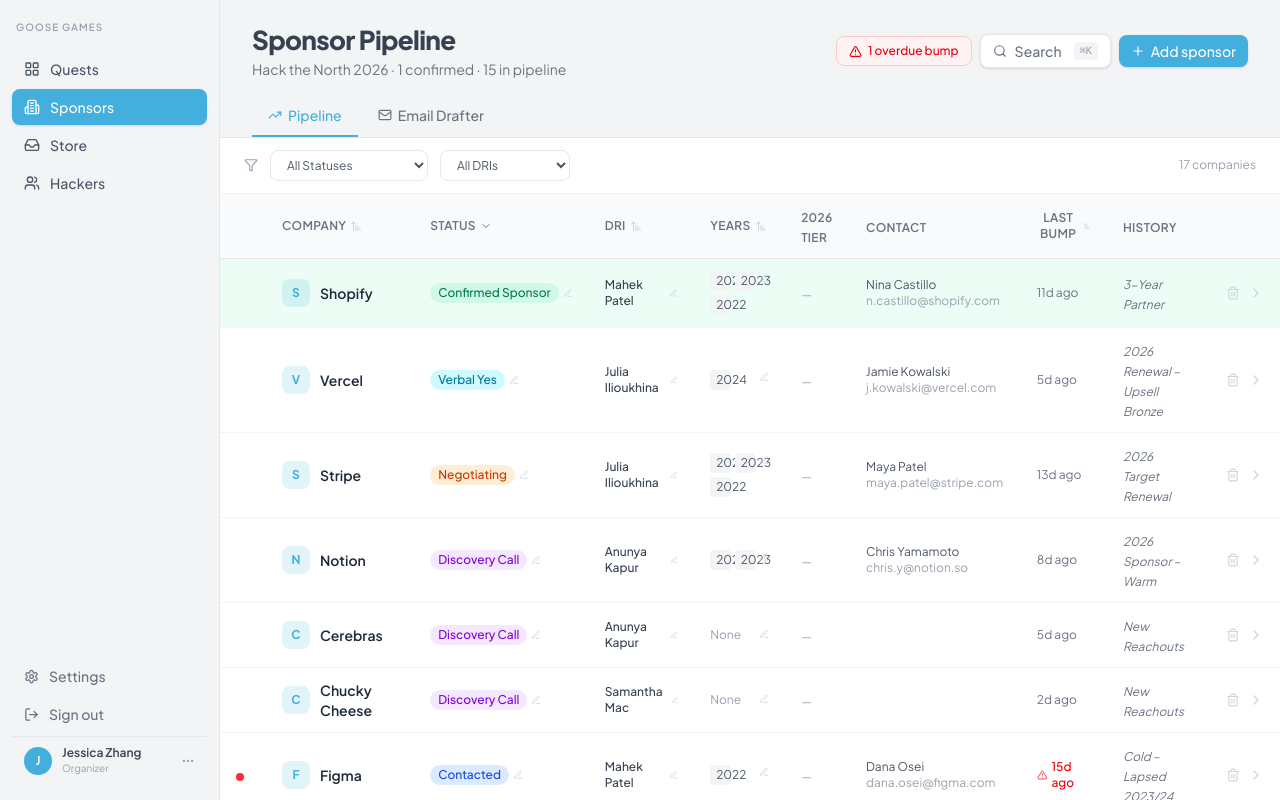
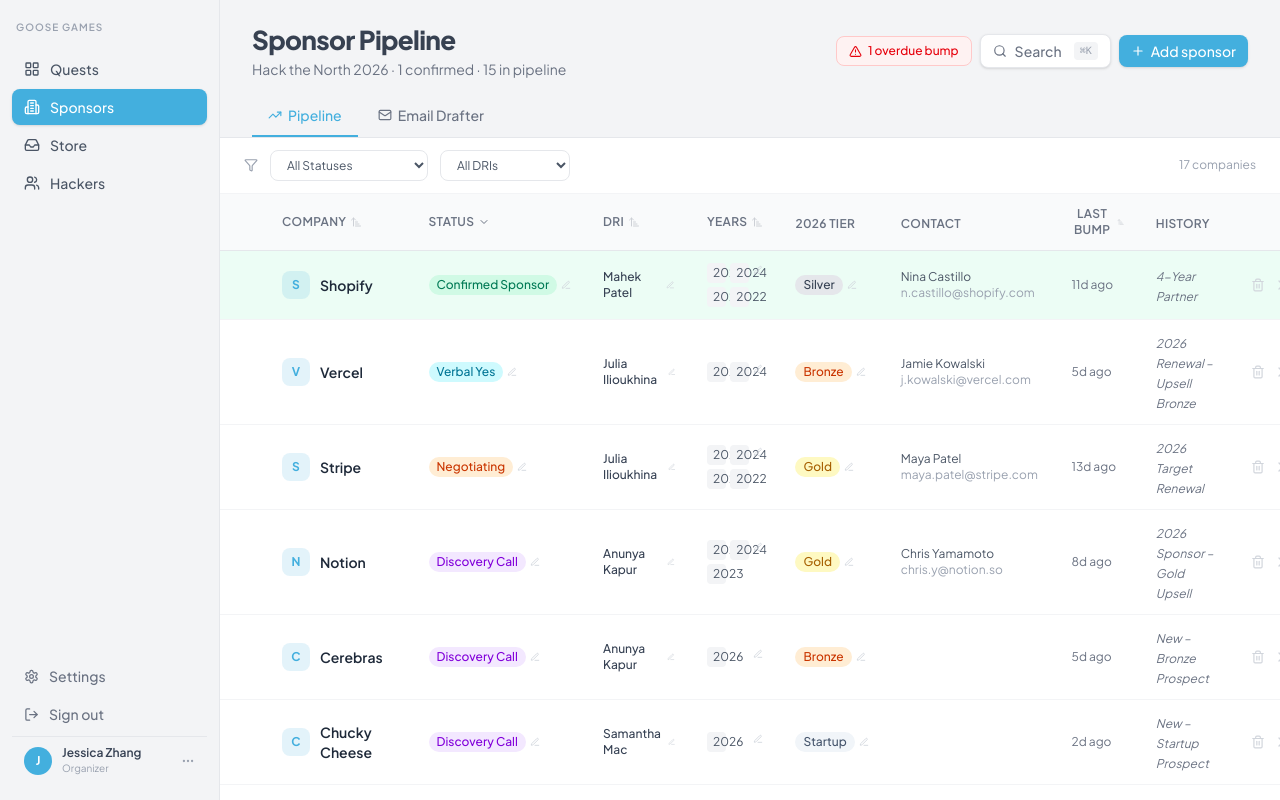
Before and after one commit to mahekpatel5/htnhacks, a React (Vite) app: page / in a window 1280 px wide. Built offline with nearby package versions, Linux system fonts and the light colour scheme.

Commit message:
chore: update dummy data to be more 2026

```diff
--- a/src/app/components/sponsors/CompanyDetailPanel.tsx
+++ b/src/app/components/sponsors/CompanyDetailPanel.tsx
@@ -122,12 +122,12 @@
                   <h3 className="text-xs font-semibold text-gray-400 uppercase tracking-wide mb-3">Point of Contact</h3>
                   <div className="flex items-center gap-3 p-3 bg-gray-50 rounded-xl">
                     <div className="w-9 h-9 rounded-full bg-[#43afde]/20 flex items-center justify-center text-sm font-bold text-[#43afde]">
-                      {sponsor.contact.name.split(" ").map(n => n[0]).join("")}
+                      {(sponsor.contacts[0]?.name ?? "").split(" ").map(n => n[0]).join("")}
                     </div>
                     <div>
-                      <div className="text-sm font-semibold text-gray-800">{sponsor.contact.name}</div>
-                      <div className="text-xs text-gray-500">{sponsor.contact.title}</div>
-                      <a href={"mailto:" + sponsor.contact.email} className="text-xs text-[#43afde] hover:underline">{sponsor.contact.email}</a>
+                      <div className="text-sm font-semibold text-gray-800">{sponsor.contacts[0]?.name}</div>
+                      <div className="text-xs text-gray-500">{sponsor.contacts[0]?.title}</div>
+                      <a href={"mailto:" + sponsor.contacts[0]?.email} className="text-xs text-[#43afde] hover:underline">{sponsor.contacts[0]?.email}</a>
                     </div>
                   </div>
                 </div>
--- a/src/app/components/sponsors/EmailDrafterSection.tsx
+++ b/src/app/components/sponsors/EmailDrafterSection.tsx
@@ -5,7 +5,7 @@
 
 const EMAIL_TEMPLATES: Record<string, (s: Sponsor) => string> = {
   initial: (s) => "Subject: Hack the North 2026 – Sponsorship Opportunity for " + s.company + "\n\n" +
-    "Hi " + s.contact.name.split(" ")[0] + ",\n\n" +
+    "Hi " + (s.contacts[0]?.name ?? "").split(" ")[0] + ",\n\n" +
     "Hope this finds you well! I'm " + s.currentDri + ", a sponsorship coordinator at Hack the North – our annual hackathon bringing together 800+ students from across North America.\n\n" +
     "I'd love to explore a partnership with " + s.company + " for Hack the North 2026. We have several tiers available (Startup, Bronze, Silver, Gold) with options for recruiting booths, workshops, and API challenges.\n\n" +
     "Would you have 20 minutes for a quick call this week or next?\n\n" +
@@ -17,7 +17,7 @@
     const yearClause = s.years.length > 0 ? (s.years.length + 1) + ordinal + " year" : "first year";
     const experienceLine = s.years.length > 0 ? " – we had a great experience in " + s.years[s.years.length - 1].year : "";
     return "Subject: Re: Hack the North 2026 Sponsorship – Following Up\n\n" +
-      "Hi " + s.contact.name.split(" ")[0] + ",\n\n" +
+      "Hi " + (s.contacts[0]?.name ?? "").split(" ")[0] + ",\n\n" +
       "Just circling back on my previous note about Hack the North 2026 sponsorship. This would be our " + yearClause + " partnering together" + experienceLine + ".\n\n" +
       "We're finalizing our sponsor lineup and would love to include " + s.company + ". Happy to send over our full sponsorship package if helpful.\n\n" +
       "Do you have 15 minutes this week?\n\n" +
@@ -32,7 +32,7 @@
     const addOnLine = lastYear?.addOns.length ? "\n\nWe can include the same add-ons as last year (" + lastYear.addOns.join(", ") + ") plus some new options." : "";
     const historyLine = lastYear ? " as a " + lastYear.tier + " sponsor" : "";
     return "Subject: Hack the North 2026 Renewal – " + tierCap + " Tier\n\n" +
-      "Hi " + s.contact.name.split(" ")[0] + ",\n\n" +
+      "Hi " + (s.contacts[0]?.name ?? "").split(" ")[0] + ",\n\n" +
       "Thank you again for " + s.company + "'s support at Hack the North " + (lastYear?.year ?? "last year") + historyLine + ". It was fantastic having you there.\n\n" +
       "We're excited to invite " + s.company + " back for Hack the North 2026. Based on our previous partnership, I think " + tierLine + " would be a great fit." + addOnLine + "\n\n" +
       "Would you be open to a quick renewal call?\n\n" +
@@ -43,7 +43,7 @@
     const notesBlock = s.notes ? "Key points from our conversation:\n" + s.notes + "\n\n" : "";
     const reconnect = s.status === "Negotiating" ? "once you've had a chance to review the contract" : "next week to discuss next steps";
     return "Subject: Hack the North 2026 – Post-Meeting Follow-Up\n\n" +
-      "Hi " + s.contact.name.split(" ")[0] + ",\n\n" +
+      "Hi " + (s.contacts[0]?.name ?? "").split(" ")[0] + ",\n\n" +
       "Great speaking with you! As discussed, I'm sending over the details we covered.\n\n" +
       notesBlock +
       "Next steps:\n• I'll send over the full sponsorship package by end of week\n• Please loop in anyone else on your team who should be part of the decision\n• Let's plan to reconnect " + reconnect + "\n\n" +
@@ -94,7 +94,7 @@
             <li>• Status: <strong>{sponsor.status}</strong></li>
             <li>• Last bump: <strong>{formatDate(sponsor.lastBumpDate)}</strong> ({daysSince(sponsor.lastBumpDate)} days ago)</li>
             {sponsor.years.length > 0 && <li>• Sponsored {sponsor.years.length}x – last at <strong>{[...sponsor.years].sort((a, b) => b.year - a.year)[0].tier}</strong> tier</li>}
-            <li>• Contact: <strong>{sponsor.contact.name}</strong> ({sponsor.contact.email})</li>
+            <li>• Contact: <strong>{sponsor.contacts[0]?.name}</strong> ({sponsor.contacts[0]?.email})</li>
           </ul>
         </div>
       )}
@@ -135,7 +135,7 @@
             className="w-full text-sm text-gray-700 bg-gray-50 border border-gray-200 rounded-xl p-4 resize-none outline-none focus:border-[#43afde] font-mono leading-relaxed" />
           {sent ? (
             <div className="flex items-center gap-2 text-emerald-600 text-sm font-medium bg-emerald-50 px-4 py-3 rounded-xl">
-              <CheckCircle size={16} />Email sent to {sponsor?.contact.email}
+              <CheckCircle size={16} />Email sent to {sponsor?.contacts[0]?.email}
             </div>
           ) : (
             <button onClick={handleSend} disabled={sending}
--- a/src/app/components/sponsors/SponsorsTable.tsx
+++ b/src/app/components/sponsors/SponsorsTable.tsx
@@ -210,8 +210,8 @@
                     )}
                   </td>
                   <td className="px-4 py-3 hidden xl:table-cell">
-                    <div className="text-xs text-gray-600">{s.contact.name}</div>
-                    <div className="text-xs text-gray-400">{s.contact.email}</div>
+                    <div className="text-xs text-gray-600">{s.contacts[0]?.name}</div>
+                    <div className="text-xs text-gray-400">{s.contacts[0]?.email}</div>
                   </td>
                   <td className="px-4 py-3">
                     <div className="flex items-center gap-1">
--- a/src/app/components/sponsors/SpotlightSearch.tsx
+++ b/src/app/components/sponsors/SpotlightSearch.tsx
@@ -6,7 +6,7 @@
   const results: SearchResult[] = [];
   for (const s of sponsors) {
     results.push({ sponsorId: s.id, company: s.company, label: s.company, detail: s.status, type: "status" });
-    results.push({ sponsorId: s.id, company: s.company, label: s.contact.name, detail: s.contact.email, type: "contact" });
+    results.push({ sponsorId: s.id, company: s.company, label: s.contacts[0]?.name ?? "", detail: s.contacts[0]?.email ?? "", type: "contact" });
     if (s.notes) results.push({ sponsorId: s.id, company: s.company, label: "Note", detail: s.notes.slice(0, 80), type: "note" });
     for (const r of s.resources) {
       results.push({ sponsorId: s.id, company: s.company, label: r.label, detail: r.summary.slice(0, 80), type: "resource" });
--- a/src/app/constants/index.ts
+++ b/src/app/constants/index.ts
@@ -4,9 +4,10 @@
 export const SPONSORS: Sponsor[] = [
   {
     id: "s1", company: "Stripe", domain: "stripe.com",
-    contact: { name: "Maya Patel", email: "maya.patel@stripe.com", title: "University Programs Manager" },
+    contacts: [{ name: "Maya Patel", email: "maya.patel@stripe.com", title: "University Programs Manager" }],
     currentDri: "Julia Ilioukhina",
     years: [
+      { year: 2026, tier: "gold", addOns: ["Recruiting Booth", "API Workshop"], dri: "Julia Ilioukhina", reps: [] },
       { year: 2024, tier: "gold", addOns: ["Recruiting Booth", "API Workshop"], dri: "Julia Ilioukhina", reps: ["Jordan Lee", "Sam Wu"] },
       { year: 2023, tier: "gold", addOns: ["Recruiting Booth"], dri: "Anunya Kapur", reps: ["Jordan Lee"] },
       { year: 2022, tier: "silver", addOns: [], dri: "Liza Mehta", reps: ["Taylor Kim"] },
@@ -25,13 +26,14 @@
   },
   {
     id: "s2", company: "Notion", domain: "notion.so",
-    contact: { name: "Chris Yamamoto", email: "chris.y@notion.so", title: "Developer Relations Lead" },
+    contacts: [{ name: "Chris Yamamoto", email: "chris.y@notion.so", title: "Developer Relations Lead" }],
     currentDri: "Anunya Kapur",
     years: [
+      { year: 2026, tier: "gold", addOns: ["Prize Track"], dri: "Anunya Kapur", reps: [] },
       { year: 2024, tier: "silver", addOns: ["Workshop"], dri: "Anunya Kapur", reps: ["Avery Torres"] },
       { year: 2023, tier: "bronze", addOns: [], dri: "Anunya Kapur", reps: ["Avery Torres"] },
     ],
-    historyKeyword: "2026 Sponsor – Warm", status: "Discovery Call",
+    historyKeyword: "2026 Sponsor – Gold Upsell", status: "Discovery Call",
     notes: "Chris wants to upsell to gold in 2026. Likes the idea of a Notion-sponsored prize track.",
     lastBumpDate: "2026-05-15",
     aiSummary: "Notion has been growing year over year from bronze to silver. Chris is highly enthusiastic and proposed a custom prize track. Strong candidate for gold upsell.",
@@ -43,7 +45,7 @@
   },
   {
     id: "s3", company: "Figma", domain: "figma.com",
-    contact: { name: "Dana Osei", email: "dana.osei@figma.com", title: "Community Partnerships" },
+    contacts: [{ name: "Dana Osei", email: "dana.osei@figma.com", title: "Community Partnerships" }],
     currentDri: "Mahek Patel",
     years: [
       { year: 2022, tier: "gold", addOns: ["Design Workshop", "Swag Drop"], dri: "Julia Ilioukhina", reps: ["Lee Park", "Morgan Chu"] },
@@ -60,9 +62,12 @@
   },
   {
     id: "s4", company: "OpenAI", domain: "openai.com",
-    contact: { name: "Riley Chen", email: "riley.chen@openai.com", title: "Campus Partnerships" },
-    currentDri: "Liza Mehta", years: [],
-    historyKeyword: "Interested in 2026", status: "Warm Intro",
+    contacts: [{ name: "Riley Chen", email: "riley.chen@openai.com", title: "Campus Partnerships" }],
+    currentDri: "Liza Mehta",
+    years: [
+      { year: 2026, tier: "gold", addOns: ["AI Track"], dri: "Liza Mehta", reps: [] },
+    ],
+    historyKeyword: "Interested in 2026 – Net New", status: "Warm Intro",
     notes: "Riley reached out cold after seeing a tweet. Warm intro from Priya who knows Riley from a conference.",
     lastBumpDate: "2026-05-20",
     aiSummary: "OpenAI is a net-new potential sponsor with strong inbound interest. Specifically interested in sponsoring an AI-focused track and potentially providing API credits.",
@@ -73,9 +78,12 @@
   },
   {
     id: "s5", company: "Vercel", domain: "vercel.com",
-    contact: { name: "Jamie Kowalski", email: "j.kowalski@vercel.com", title: "Developer Advocacy" },
+    contacts: [{ name: "Jamie Kowalski", email: "j.kowalski@vercel.com", title: "Developer Advocacy" }],
     currentDri: "Julia Ilioukhina",
-    years: [{ year: 2024, tier: "startup", addOns: [], dri: "Julia Ilioukhina", reps: ["Blake Ryan"] }],
+    years: [
+      { year: 2026, tier: "bronze", addOns: ["Deployment Credits"], dri: "Julia Ilioukhina", reps: [] },
+      { year: 2024, tier: "startup", addOns: [], dri: "Julia Ilioukhina", reps: ["Blake Ryan"] },
+    ],
     historyKeyword: "2026 Renewal – Upsell Bronze", status: "Verbal Yes",
     notes: "Jamie verbally confirmed bronze for 2026 on a call last week. Waiting on contract. Push for deployment credits as add-on.",
     lastBumpDate: "2026-05-18",
@@ -87,7 +95,7 @@
   },
   {
     id: "s6", company: "Jane Street", domain: "janestreet.com",
-    contact: { name: "Felix Huang", email: "fhuang@janestreet.com", title: "University Recruiting" },
+    contacts: [{ name: "Felix Huang", email: "fhuang@janestreet.com", title: "University Recruiting" }],
     currentDri: "Anunya Kapur",
     years: [
       { year: 2023, tier: "bronze", addOns: ["Recruiting Booth"], dri: "Liza Mehta", reps: ["Anna Bright"] },
@@ -104,14 +112,15 @@
   },
   {
     id: "s7", company: "Shopify", domain: "shopify.com",
-    contact: { name: "Nina Castillo", email: "n.castillo@shopify.com", title: "Developer Education" },
+    contacts: [{ name: "Nina Castillo", email: "n.castillo@shopify.com", title: "Developer Education" }],
     currentDri: "Mahek Patel",
     years: [
+      { year: 2026, tier: "silver", addOns: ["Commerce API Workshop"], dri: "Mahek Patel", reps: [] },
       { year: 2024, tier: "silver", addOns: ["Commerce API Workshop"], dri: "Mahek Patel", reps: ["Dev Patel", "Cora M."] },
       { year: 2023, tier: "silver", addOns: [], dri: "Mahek Patel", reps: ["Dev Patel"] },
       { year: 2022, tier: "startup", addOns: [], dri: "Julia Ilioukhina", reps: ["Dev Patel"] },
     ],
-    historyKeyword: "3-Year Partner", status: "Confirmed Sponsor",
+    historyKeyword: "4-Year Partner", status: "Confirmed Sponsor",
     notes: "Nina confirmed silver again for 2026 with the Commerce API workshop. Contract signed.",
     lastBumpDate: "2026-05-12",
     aiSummary: "Shopify is a multi-year silver sponsor and one of the most reliable partners. Contract is already signed for 2026.",
@@ -123,9 +132,10 @@
   },
   {
     id: "s8", company: "Google", domain: "google.com",
-    contact: { name: "", email: "", title: "" },
-    currentDri: "me", years: [],
-    historyKeyword: "New Reachouts", status: "Prospect",
+    contacts: [{ name: "", email: "", title: "" }],
+    currentDri: "me",
+    years: [{ year: 2026, tier: "gold", addOns: ["Recruiting Booth", "Tech Talk"], dri: "me", reps: [] }],
+    historyKeyword: "New – Gold Prospect", status: "Prospect",
     notes: "",
     lastBumpDate: "2026-05-23",
     aiSummary: "",
@@ -134,9 +144,10 @@
   },
   {
     id: "s9", company: "RBC", domain: "rbc.com",
-    contact: { name: "", email: "", title: "" },
-    currentDri: "Julia Ilioukhina", years: [],
-    historyKeyword: "New Reachouts", status: "Contacted",
+    contacts: [{ name: "", email: "", title: "" }],
+    currentDri: "Julia Ilioukhina",
+    years: [{ year: 2026, tier: "silver", addOns: ["Finance Workshop"], dri: "Julia Ilioukhina", reps: [] }],
+    historyKeyword: "New – Silver Prospect", status: "Contacted",
     notes: "",
     lastBumpDate: "2026-05-20",
     aiSummary: "",
@@ -145,9 +156,10 @@
   },
   {
     id: "s10", company: "Cerebras", domain: "cerebras.ai",
-    contact: { name: "", email: "", title: "" },
-    currentDri: "Anunya Kapur", years: [],
-    historyKeyword: "New Reachouts", status: "Discovery Call",
+    contacts: [{ name: "", email: "", title: "" }],
+    currentDri: "Anunya Kapur",
+    years: [{ year: 2026, tier: "bronze", addOns: ["AI Talk"], dri: "Anunya Kapur", reps: [] }],
+    historyKeyword: "New – Bronze Prospect", status: "Discovery Call",
     notes: "",
     lastBumpDate: "2026-05-18",
     aiSummary: "",
@@ -156,9 +168,10 @@
   },
   {
     id: "s11", company: "QNX", domain: "qnx.com",
-    contact: { name: "", email: "", title: "" },
-    currentDri: "Liza Mehta", years: [],
-    historyKeyword: "New Reachouts", status: "Prospect",
+    contacts: [{ name: "", email: "", title: "" }],
+    currentDri: "Liza Mehta",
+    years: [{ year: 2026, tier: "bronze", addOns: [], dri: "Liza Mehta", reps: [] }],
+    historyKeyword: "New – Bronze Prospect", status: "Prospect",
     notes: "",
     lastBumpDate: "2026-05-10",
     aiSummary: "",
@@ -167,9 +180,10 @@
   },
   {
     id: "s12", company: "Sun Life", domain: "sunlife.com",
-    contact: { name: "", email: "", title: "" },
-    currentDri: "Jennifer Yu", years: [],
-    historyKeyword: "New Reachouts", status: "Warm Intro",
+    contacts: [{ name: "", email: "", title: "" }],
+    currentDri: "Jennifer Yu",
+    years: [{ year: 2026, tier: "startup", addOns: [], dri: "Jennifer Yu", reps: [] }],
+    historyKeyword: "New – Startup Prospect", status: "Warm Intro",
     notes: "",
     lastBumpDate: "2026-05-15",
     aiSummary: "",
@@ -178,9 +192,10 @@
   },
   {
     id: "s13", company: "Burger King", domain: "burgerking.com",
-    contact: { name: "", email: "", title: "" },
-    currentDri: "Diya Saxena", years: [],
-    historyKeyword: "New Reachouts", status: "Contacted",
+    contacts: [{ name: "", email: "", title: "" }],
+    currentDri: "Diya Saxena",
+    years: [{ year: 2026, tier: "startup", addOns: ["Meal Vouchers"], dri: "Diya Saxena", reps: [] }],
+    historyKeyword: "New – Food Sponsor", status: "Contacted",
     notes: "",
     lastBumpDate: "2026-05-22",
     aiSummary: "",
@@ -189,9 +204,10 @@
   },
   {
     id: "s14", company: "McDonalds", domain: "mcdonalds.com",
-    contact: { name: "", email: "", title: "" },
-    currentDri: "Sophie Jiang", years: [],
-    historyKeyword: "New Reachouts", status: "Prospect",
+    contacts: [{ name: "", email: "", title: "" }],
+    currentDri: "Sophie Jiang",
+    years: [{ year: 2026, tier: "startup", addOns: ["Meal Vouchers"], dri: "Sophie Jiang", reps: [] }],
+    historyKeyword: "New – Food Sponsor", status: "Prospect",
     notes: "",
     lastBumpDate: "2026-05-23",
     aiSummary: "",
@@ -200,9 +216,10 @@
   },
   {
     id: "s15", company: "Chucky Cheese", domain: "chuckecheese.com",
-    contact: { name: "", email: "", title: "" },
-    currentDri: "Samantha Mac", years: [],
-    historyKeyword: "New Reachouts", status: "Discovery Call",
+    contacts: [{ name: "", email: "", title: "" }],
+    currentDri: "Samantha Mac",
+    years: [{ year: 2026, tier: "startup", addOns: [], dri: "Samantha Mac", reps: [] }],
+    historyKeyword: "New – Startup Prospect", status: "Discovery Call",
     notes: "",
     lastBumpDate: "2026-05-21",
     aiSummary: "",
@@ -211,9 +228,10 @@
   },
   {
     id: "s16", company: "Lazeez", domain: "lazeez.com",
-    contact: { name: "", email: "", title: "" },
-    currentDri: "me", years: [],
-    historyKeyword: "New Reachouts", status: "Prospect",
+    contacts: [{ name: "", email: "", title: "" }],
+    currentDri: "me",
+    years: [{ year: 2026, tier: "startup", addOns: ["Food Catering"], dri: "me", reps: [] }],
+    historyKeyword: "New – Food Sponsor", status: "Prospect",
     notes: "",
     lastBumpDate: "2026-05-23",
     aiSummary: "",
@@ -222,9 +240,10 @@
   },
   {
     id: "s17", company: "nowtea", domain: "nowtea.com",
-    contact: { name: "", email: "", title: "" },
-    currentDri: "Mahek Patel", years: [],
-    historyKeyword: "New Reachouts", status: "Contacted",
+    contacts: [{ name: "", email: "", title: "" }],
+    currentDri: "Mahek Patel",
+    years: [{ year: 2026, tier: "startup", addOns: ["Drink Station"], dri: "Mahek Patel", reps: [] }],
+    historyKeyword: "New – Beverage Sponsor", status: "Contacted",
     notes: "",
     lastBumpDate: "2026-05-23",
     aiSummary: "",
--- a/src/app/types/index.ts
+++ b/src/app/types/index.ts
@@ -22,11 +22,17 @@
   date: string;
 }
 
+export interface Contact {
+  name: string;
+  email: string;
+  title: string;
+}
+
 export interface Sponsor {
   id: string;
   company: string;
   domain: string;
-  contact: { name: string; email: string; title: string };
+  contacts: Contact[];
   years: YearRecord[];
   historyKeyword: string;
   status: SponsorStatus;
```
